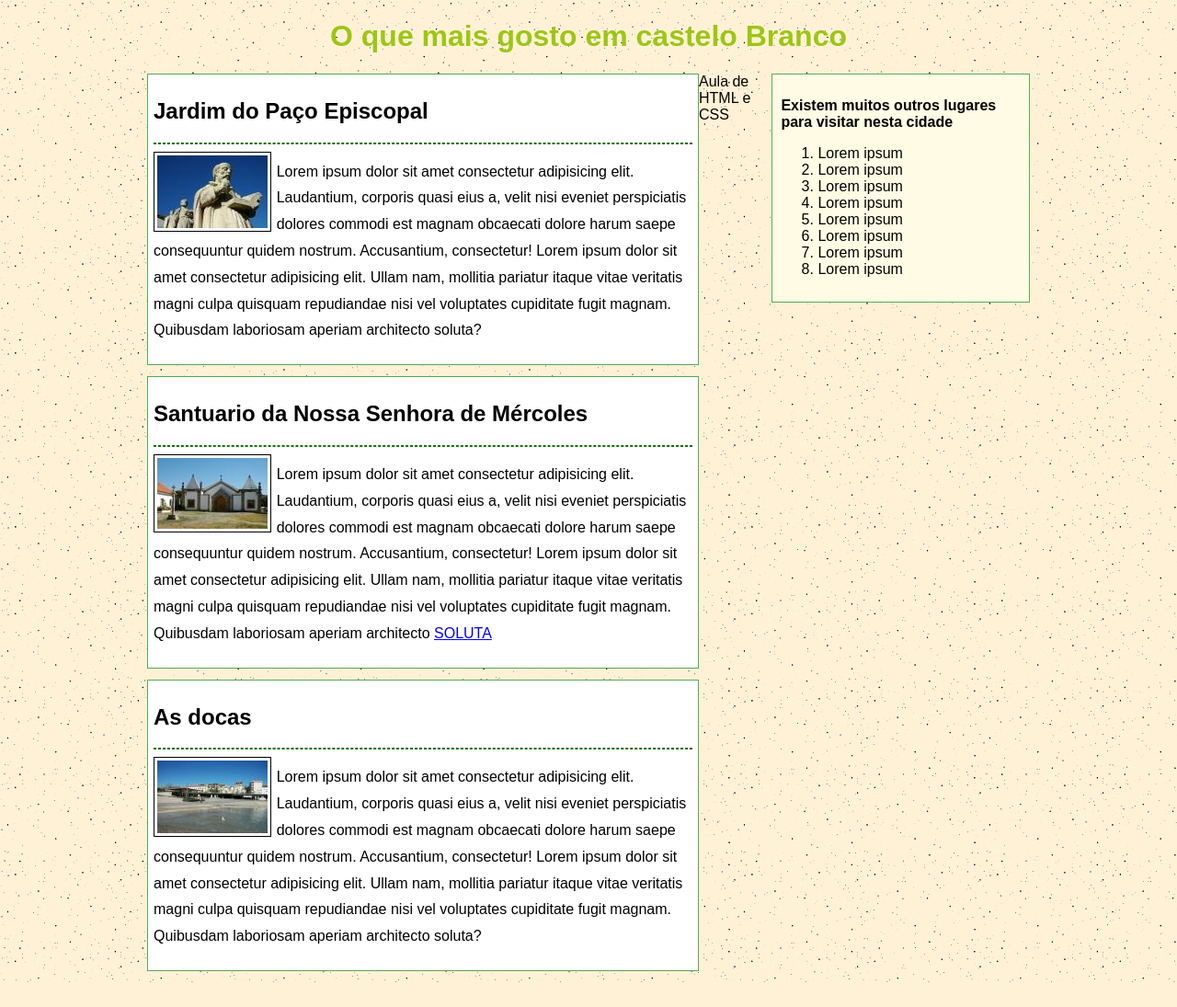
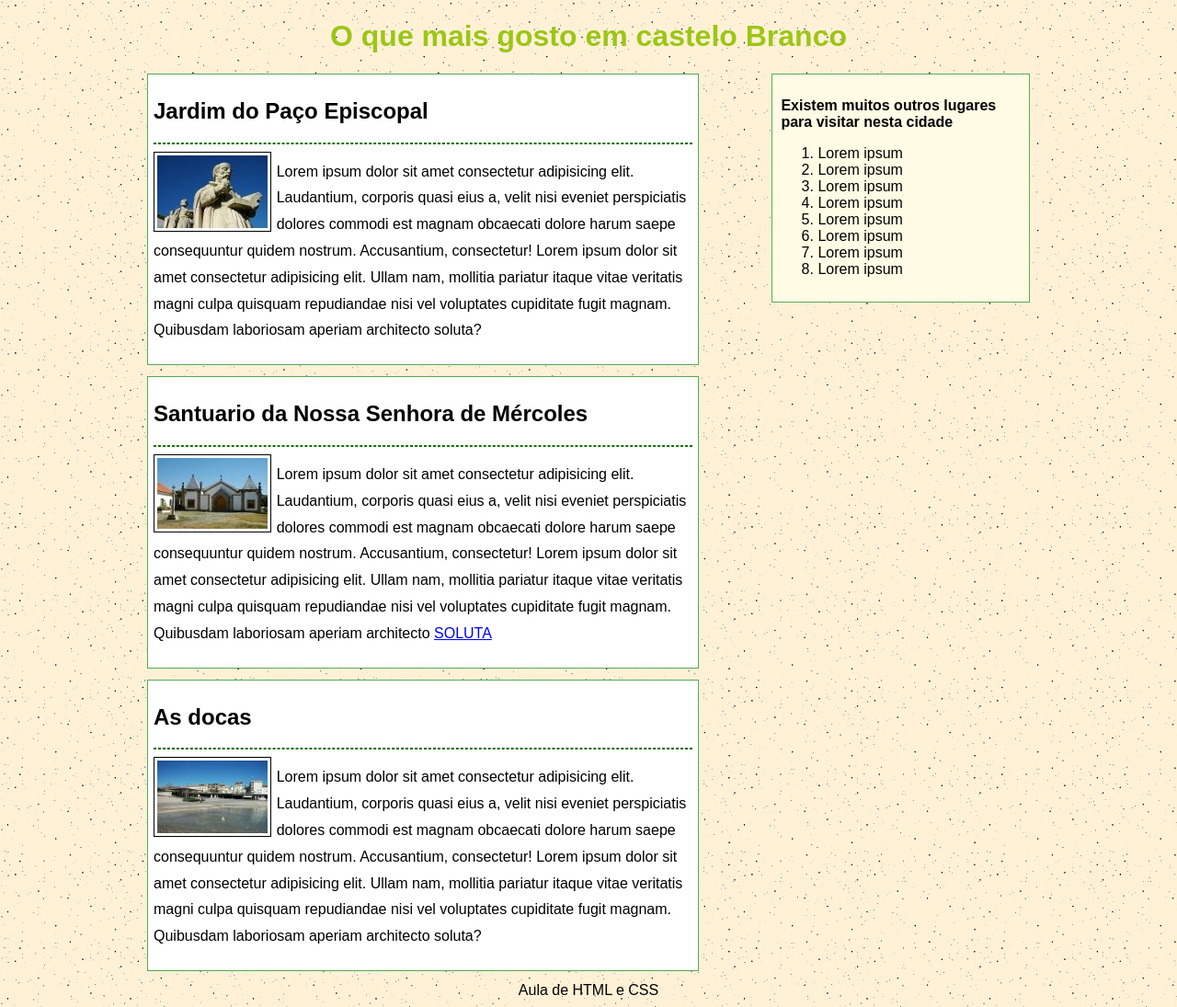
Before and after one commit to beckerme/ITW--Introducao-a-Tecnologias-Web, a plain HTML site: page Página de lugares para conhecer em Castelo Branco/index.html in a window 1280 px wide. Shown: the top 1095 px of the page at 92% size. Before the commit the page ends 1068 px from the top, so only its background shows below. Drawn offline with Linux system fonts and the light colour scheme.

Commit message:
Update style.css

```diff
--- a/Página de lugares para conhecer em Castelo Branco/style.css
+++ b/Página de lugares para conhecer em Castelo Branco/style.css
@@ -57,3 +57,8 @@ article > img{
 aside > h3{
     font-size: 1em;
 }
+
+footer{
+    clear: both;
+    text-align: center;
+}
```
